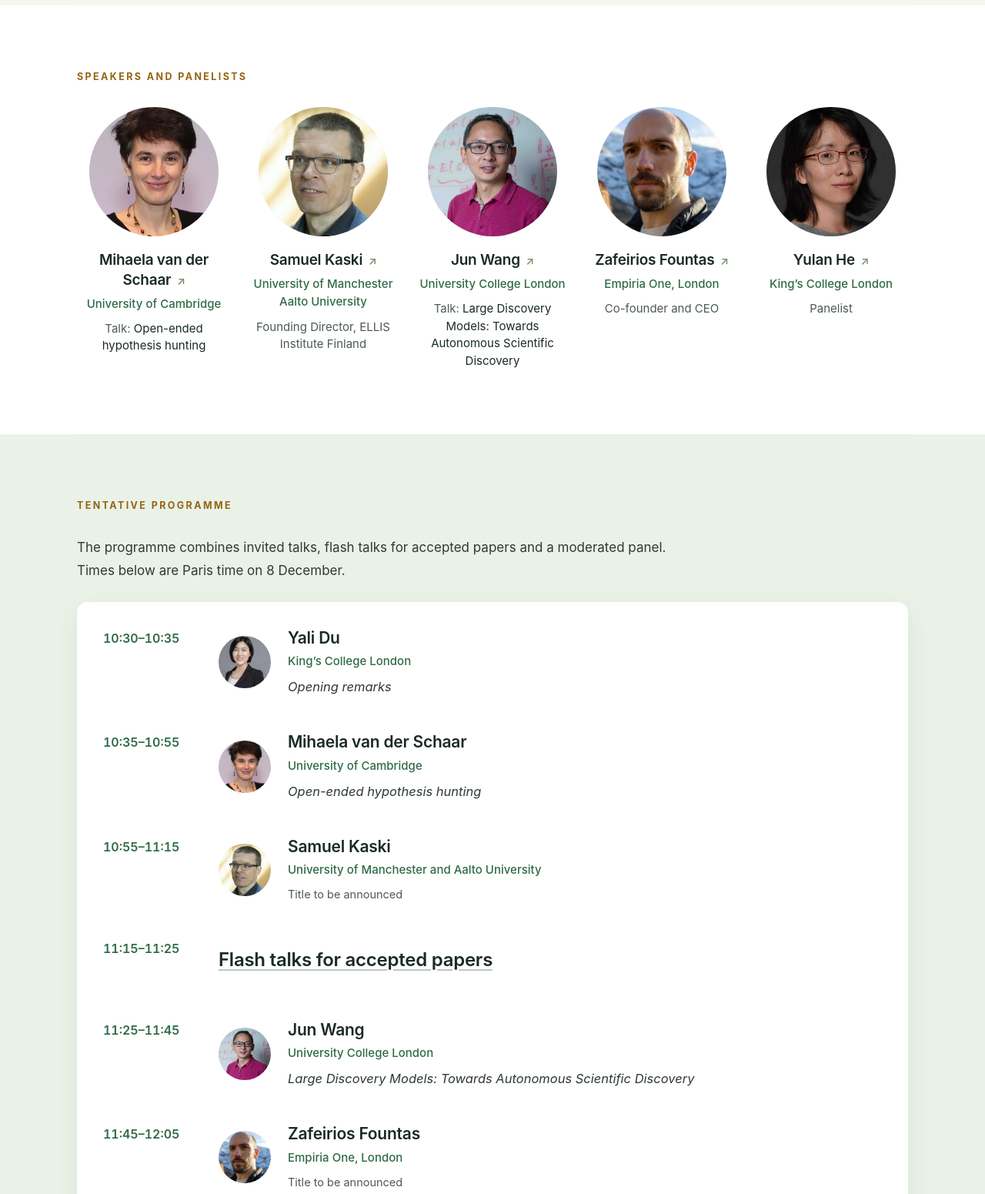
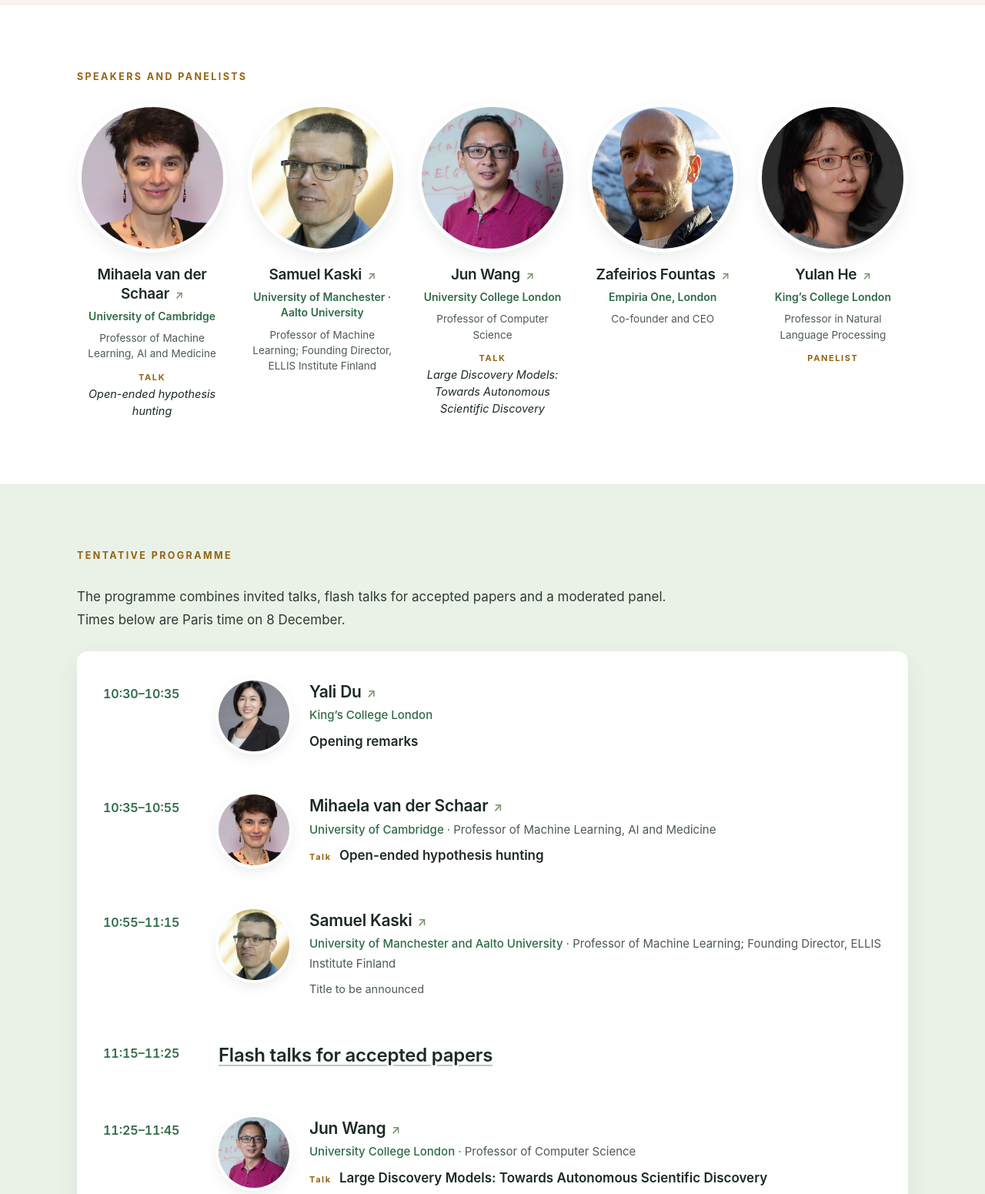
Before and after one commit to yalidu/ellis-multi-agent-workshop-2026, a plain HTML site: page index.html in a window 1280 px wide. Shown: the part 1540-3091 px from the top of the page at 77% size. Drawn offline with Linux system fonts and the light colour scheme.

Commit message:
Larger speaker portraits with roles; link schedule names and portraits to speakers' pages
Co-Authored-By: Claude Opus 5.5 <noreply@anthropic.com>

```diff
--- a/index.html
+++ b/index.html
@@ -10,7 +10,7 @@
   <link rel="preconnect" href="https://fonts.googleapis.com">
   <link rel="preconnect" href="https://fonts.gstatic.com" crossorigin>
   <link rel="stylesheet" href="https://fonts.googleapis.com/css2?family=Source+Serif+4:opsz,wght@8..60,600&display=swap">
-  <link rel="stylesheet" href="styles.css?v=20261126b">
+  <link rel="stylesheet" href="styles.css?v=20261126e">
   <script src="script.js" defer></script>
 </head>
 <body>
@@ -104,24 +104,24 @@
         <div class="section-heading"><h2 class="eyebrow" id="speakers-title">Speakers and panelists</h2></div>
         <div class="speaker-grid">
           <article class="speaker">
-            <a class="portrait-link" href="https://www.vanderschaar-lab.com/prof-mihaela-van-der-schaar/" aria-label="Mihaela van der Schaar’s homepage"><img src="assets/mihaela-van-der-schaar.jpg" alt="Mihaela van der Schaar" width="640" height="640" loading="lazy"></a>
-            <div class="speaker-body"><h3><a href="https://www.vanderschaar-lab.com/prof-mihaela-van-der-schaar/">Mihaela van der Schaar <span aria-hidden="true">↗</span></a></h3><p class="affiliation">University of Cambridge</p><p class="speaker-detail">Talk: <em>Open-ended hypothesis hunting</em></p></div>
+            <a class="portrait-link" href="https://www.vanderschaar-lab.com/prof-mihaela-van-der-schaar/" aria-label="Mihaela van der Schaar’s profile"><img src="assets/mihaela-van-der-schaar.jpg" alt="Mihaela van der Schaar" width="640" height="640" loading="lazy"></a>
+            <div class="speaker-body"><h3><a href="https://www.vanderschaar-lab.com/prof-mihaela-van-der-schaar/">Mihaela van der Schaar <span aria-hidden="true">↗</span></a></h3><p class="affiliation">University of Cambridge</p><p class="speaker-role">Professor of Machine Learning, AI and Medicine</p><p class="speaker-talk"><span>Talk</span>Open-ended hypothesis hunting</p></div>
           </article>
           <article class="speaker">
-            <a class="portrait-link" href="https://kaski-lab.com/" aria-label="Samuel Kaski’s homepage"><img src="assets/samuel-kaski.jpg" alt="Samuel Kaski" width="640" height="640" loading="lazy"></a>
-            <div class="speaker-body"><h3><a href="https://kaski-lab.com/">Samuel Kaski <span aria-hidden="true">↗</span></a></h3><p class="affiliation">University of Manchester<br>Aalto University</p><p class="speaker-detail">Founding Director, ELLIS Institute Finland</p></div>
+            <a class="portrait-link" href="https://kaski-lab.com/" aria-label="Samuel Kaski’s profile"><img src="assets/samuel-kaski.jpg" alt="Samuel Kaski" width="640" height="640" loading="lazy"></a>
+            <div class="speaker-body"><h3><a href="https://kaski-lab.com/">Samuel Kaski <span aria-hidden="true">↗</span></a></h3><p class="affiliation">University of Manchester · Aalto University</p><p class="speaker-role">Professor of Machine Learning; Founding Director, ELLIS Institute Finland</p></div>
           </article>
           <article class="speaker">
-            <a class="portrait-link" href="https://profiles.ucl.ac.uk/10613-jun-wang" aria-label="Jun Wang at UCL"><img src="assets/jun-wang.jpg" alt="Jun Wang" width="640" height="640" loading="lazy"></a>
-            <div class="speaker-body"><h3><a href="https://profiles.ucl.ac.uk/10613-jun-wang">Jun Wang <span aria-hidden="true">↗</span></a></h3><p class="affiliation">University College London</p><p class="speaker-detail">Talk: <em>Large Discovery Models: Towards Autonomous Scientific Discovery</em></p></div>
+            <a class="portrait-link" href="https://profiles.ucl.ac.uk/10613-jun-wang" aria-label="Jun Wang’s profile"><img src="assets/jun-wang.jpg" alt="Jun Wang" width="640" height="640" loading="lazy"></a>
+            <div class="speaker-body"><h3><a href="https://profiles.ucl.ac.uk/10613-jun-wang">Jun Wang <span aria-hidden="true">↗</span></a></h3><p class="affiliation">University College London</p><p class="speaker-role">Professor of Computer Science</p><p class="speaker-talk"><span>Talk</span>Large Discovery Models: Towards Autonomous Scientific Discovery</p></div>
           </article>
           <article class="speaker">
-            <a class="portrait-link" href="https://zfountas.com/" aria-label="Zafeirios Fountas’s homepage"><img src="assets/zafeirios-fountas.jpg" alt="Zafeirios Fountas" width="640" height="640" loading="lazy"></a>
-            <div class="speaker-body"><h3><a href="https://zfountas.com/">Zafeirios Fountas <span aria-hidden="true">↗</span></a></h3><p class="affiliation">Empiria One, London</p><p class="speaker-detail">Co-founder and CEO</p></div>
+            <a class="portrait-link" href="https://zfountas.com/" aria-label="Zafeirios Fountas’s profile"><img src="assets/zafeirios-fountas.jpg" alt="Zafeirios Fountas" width="640" height="640" loading="lazy"></a>
+            <div class="speaker-body"><h3><a href="https://zfountas.com/">Zafeirios Fountas <span aria-hidden="true">↗</span></a></h3><p class="affiliation">Empiria One, London</p><p class="speaker-role">Co-founder and CEO</p></div>
           </article>
           <article class="speaker">
-            <a class="portrait-link" href="https://www.kcl.ac.uk/people/yulan-he" aria-label="Yulan He at King’s College London"><img src="assets/yulan-he.jpg" alt="Yulan He" width="640" height="640" loading="lazy"></a>
-            <div class="speaker-body"><h3><a href="https://www.kcl.ac.uk/people/yulan-he">Yulan He <span aria-hidden="true">↗</span></a></h3><p class="affiliation">King’s College London</p><p class="speaker-detail">Panelist</p></div>
+            <a class="portrait-link" href="https://www.kcl.ac.uk/people/yulan-he" aria-label="Yulan He’s profile"><img src="assets/yulan-he.jpg" alt="Yulan He" width="640" height="640" loading="lazy"></a>
+            <div class="speaker-body"><h3><a href="https://www.kcl.ac.uk/people/yulan-he">Yulan He <span aria-hidden="true">↗</span></a></h3><p class="affiliation">King’s College London</p><p class="speaker-role">Professor in Natural Language Processing</p><p class="speaker-talk"><span>Panelist</span></p></div>
           </article>
         </div>
       </section>
@@ -134,12 +134,12 @@
             <caption class="sr-only">Tentative workshop schedule; Paris time</caption>
             <thead><tr><th scope="col">Time</th><th scope="col">Session</th></tr></thead>
             <tbody>
-              <tr><th scope="row">10:30–10:35</th><td class="talk"><img class="sched-avatar" src="assets/yali-du.jpg" alt="" width="52" height="52" loading="lazy"><div><h3 class="who-name">Yali Du</h3><p class="who-aff">King’s College London</p><p class="talk-title">Opening remarks</p></div></td></tr>
-              <tr><th scope="row">10:35–10:55</th><td class="talk"><img class="sched-avatar" src="assets/mihaela-van-der-schaar.jpg" alt="" width="52" height="52" loading="lazy"><div><h3 class="who-name">Mihaela van der Schaar</h3><p class="who-aff">University of Cambridge</p><p class="talk-title">Open-ended hypothesis hunting</p></div></td></tr>
-              <tr><th scope="row">10:55–11:15</th><td class="talk"><img class="sched-avatar" src="assets/samuel-kaski.jpg" alt="" width="52" height="52" loading="lazy"><div><h3 class="who-name">Samuel Kaski</h3><p class="who-aff">University of Manchester and Aalto University</p><p class="talk-title tba">Title to be announced</p></div></td></tr>
+              <tr><th scope="row">10:30–10:35</th><td class="talk"><a class="sched-avatar-link" href="https://yalidu.github.io/" tabindex="-1" aria-hidden="true"><img class="sched-avatar" src="assets/yali-du.jpg" alt="" width="52" height="52" loading="lazy"></a><div><h3 class="who-name"><a href="https://yalidu.github.io/">Yali Du <span aria-hidden="true">↗</span></a></h3><p class="who-aff">King’s College London</p><p class="talk-title plain">Opening remarks</p></div></td></tr>
+              <tr><th scope="row">10:35–10:55</th><td class="talk"><a class="sched-avatar-link" href="https://www.vanderschaar-lab.com/prof-mihaela-van-der-schaar/" tabindex="-1" aria-hidden="true"><img class="sched-avatar" src="assets/mihaela-van-der-schaar.jpg" alt="" width="52" height="52" loading="lazy"></a><div><h3 class="who-name"><a href="https://www.vanderschaar-lab.com/prof-mihaela-van-der-schaar/">Mihaela van der Schaar <span aria-hidden="true">↗</span></a></h3><p class="who-aff">University of Cambridge <span class="who-role">· Professor of Machine Learning, AI and Medicine</span></p><p class="talk-title">Open-ended hypothesis hunting</p></div></td></tr>
+              <tr><th scope="row">10:55–11:15</th><td class="talk"><a class="sched-avatar-link" href="https://kaski-lab.com/" tabindex="-1" aria-hidden="true"><img class="sched-avatar" src="assets/samuel-kaski.jpg" alt="" width="52" height="52" loading="lazy"></a><div><h3 class="who-name"><a href="https://kaski-lab.com/">Samuel Kaski <span aria-hidden="true">↗</span></a></h3><p class="who-aff">University of Manchester and Aalto University <span class="who-role">· Professor of Machine Learning; Founding Director, ELLIS Institute Finland</span></p><p class="talk-title tba">Title to be announced</p></div></td></tr>
               <tr class="flash-row"><th scope="row">11:15–11:25</th><td><h3><a href="#papers">Flash talks for accepted papers</a></h3></td></tr>
-              <tr><th scope="row">11:25–11:45</th><td class="talk"><img class="sched-avatar" src="assets/jun-wang.jpg" alt="" width="52" height="52" loading="lazy"><div><h3 class="who-name">Jun Wang</h3><p class="who-aff">University College London</p><p class="talk-title">Large Discovery Models: Towards Autonomous Scientific Discovery</p></div></td></tr>
-              <tr><th scope="row">11:45–12:05</th><td class="talk"><img class="sched-avatar" src="assets/zafeirios-fountas.jpg" alt="" width="52" height="52" loading="lazy"><div><h3 class="who-name">Zafeirios Fountas</h3><p class="who-aff">Empiria One, London</p><p class="talk-title tba">Title to be announced</p></div></td></tr>
+              <tr><th scope="row">11:25–11:45</th><td class="talk"><a class="sched-avatar-link" href="https://profiles.ucl.ac.uk/10613-jun-wang" tabindex="-1" aria-hidden="true"><img class="sched-avatar" src="assets/jun-wang.jpg" alt="" width="52" height="52" loading="lazy"></a><div><h3 class="who-name"><a href="https://profiles.ucl.ac.uk/10613-jun-wang">Jun Wang <span aria-hidden="true">↗</span></a></h3><p class="who-aff">University College London <span class="who-role">· Professor of Computer Science</span></p><p class="talk-title">Large Discovery Models: Towards Autonomous Scientific Discovery</p></div></td></tr>
+              <tr><th scope="row">11:45–12:05</th><td class="talk"><a class="sched-avatar-link" href="https://zfountas.com/" tabindex="-1" aria-hidden="true"><img class="sched-avatar" src="assets/zafeirios-fountas.jpg" alt="" width="52" height="52" loading="lazy"></a><div><h3 class="who-name"><a href="https://zfountas.com/">Zafeirios Fountas <span aria-hidden="true">↗</span></a></h3><p class="who-aff">Empiria One, London <span class="who-role">· Co-founder and CEO</span></p><p class="talk-title tba">Title to be announced</p></div></td></tr>
               <tr class="panel-row"><th scope="row">12:05–12:30</th><td><h3>Panel discussion and future research</h3><p><strong>Panelists</strong> Mihaela van der Schaar · Samuel Kaski · Jun Wang · Zafeirios Fountas · Yulan He</p><p><strong>Moderator</strong> Yali Du</p></td></tr>
             </tbody>
           </table>
--- a/styles.css
+++ b/styles.css
@@ -306,3 +306,43 @@ body .hero h1,body .hero h1 em{font-family:"Source Serif 4",Georgia,serif!import
 .portrait-link,.portrait-link img{width:168px;height:168px}
 .speaker h3{font-size:19px}
 @media(max-width:560px){.portrait-link,.portrait-link img{width:120px;height:120px}.schedule td.talk{display:block}}
+
+/* 2026-11-26 speaker profiles: larger portraits, role and research focus */
+.speaker-grid{grid-template-columns:repeat(5,1fr);gap:26px}
+.portrait-link,.portrait-link img{width:184px;height:184px;max-width:100%}
+.portrait-link{box-shadow:0 0 0 5px #fff,0 8px 24px rgba(31,68,49,.12)}
+.speaker:hover .portrait-link{box-shadow:0 0 0 5px #fff,0 14px 30px rgba(31,68,49,.2)}
+.speaker-body{padding:22px 2px 0}
+.speaker h3{font-size:19px;line-height:1.3;margin-bottom:6px}
+.speaker .affiliation{font-size:14px;font-weight:600;color:#2f6b47;margin:0 0 8px;line-height:1.45}
+.speaker-role{font-size:13.5px;line-height:1.5;color:var(--muted);margin:0 0 12px}
+.speaker-research{font-size:14.5px;line-height:1.55;color:var(--body);margin:0;padding-top:12px;border-top:1px solid #e6ece4}
+.speaker-talk{margin:12px 0 0;font-size:14.5px;line-height:1.5;color:#1b2a24;font-style:italic}
+.speaker-talk span{display:block;font-style:normal;font-size:11px;font-weight:700;letter-spacing:1.6px;text-transform:uppercase;color:#946414;margin-bottom:3px}
+@media(max-width:1000px){.speaker-grid{grid-template-columns:repeat(3,1fr);row-gap:44px}}
+@media(max-width:560px){.speaker-grid{grid-template-columns:1fr;gap:30px}.speaker{display:grid;grid-template-columns:112px 1fr;gap:18px;text-align:left;align-items:start}.portrait-link,.portrait-link img{width:112px;height:112px}.speaker-body{padding:4px 0 0}}
+
+/* 2026-11-26 profile detail lives in the timetable; speaker grid stays compact */
+.sched-avatar{width:92px;height:92px;box-shadow:0 0 0 4px #fff,0 6px 18px rgba(31,68,49,.12)}
+.schedule td.talk{gap:26px;align-items:flex-start}
+.schedule td{padding:26px 0 28px}
+.schedule tbody th{padding-top:30px}
+.schedule td p.who-aff{margin:0 0 6px}
+.schedule .who-role{color:var(--muted);font-weight:400}
+.schedule td p.who-research{font-size:15px;color:var(--body);margin:0 0 10px;max-width:640px}
+.schedule td p.talk-title{font-size:17px;font-style:normal;font-weight:600;color:#1b2a24}
+.schedule td p.talk-title:before{content:"Talk  ";font-size:11px;font-weight:700;letter-spacing:1.6px;color:#946414;margin-right:6px}
+.schedule td p.talk-title.tba{font-weight:400;font-size:14.5px;color:var(--muted)}
+.schedule td p.talk-title.tba:before{content:none}
+.speaker-role{margin-bottom:10px}
+@media(max-width:780px){.sched-avatar{width:72px;height:72px}}
+@media(max-width:560px){.sched-avatar{display:block;width:76px;height:76px;margin-bottom:10px}.schedule td.talk{display:block}}
+.schedule td p.talk-title.plain:before{content:none}
+
+/* 2026-11-26 schedule names and portraits link to each speaker's own page */
+.sched-avatar-link{flex:none;border-radius:50%;transition:transform .2s}
+.sched-avatar-link:hover{transform:translateY(-2px)}
+.schedule h3.who-name a{color:inherit;text-decoration:none;border-bottom:1px solid transparent;transition:border-color .15s,color .15s}
+.schedule h3.who-name a span{font-size:15px;color:#75916d;padding-left:2px}
+.schedule h3.who-name a:hover{color:#2f6b47;border-bottom-color:rgba(47,107,71,.4)}
+@media(max-width:560px){.sched-avatar-link{display:inline-block;margin-bottom:10px}.sched-avatar-link .sched-avatar{margin-bottom:0}}
```
